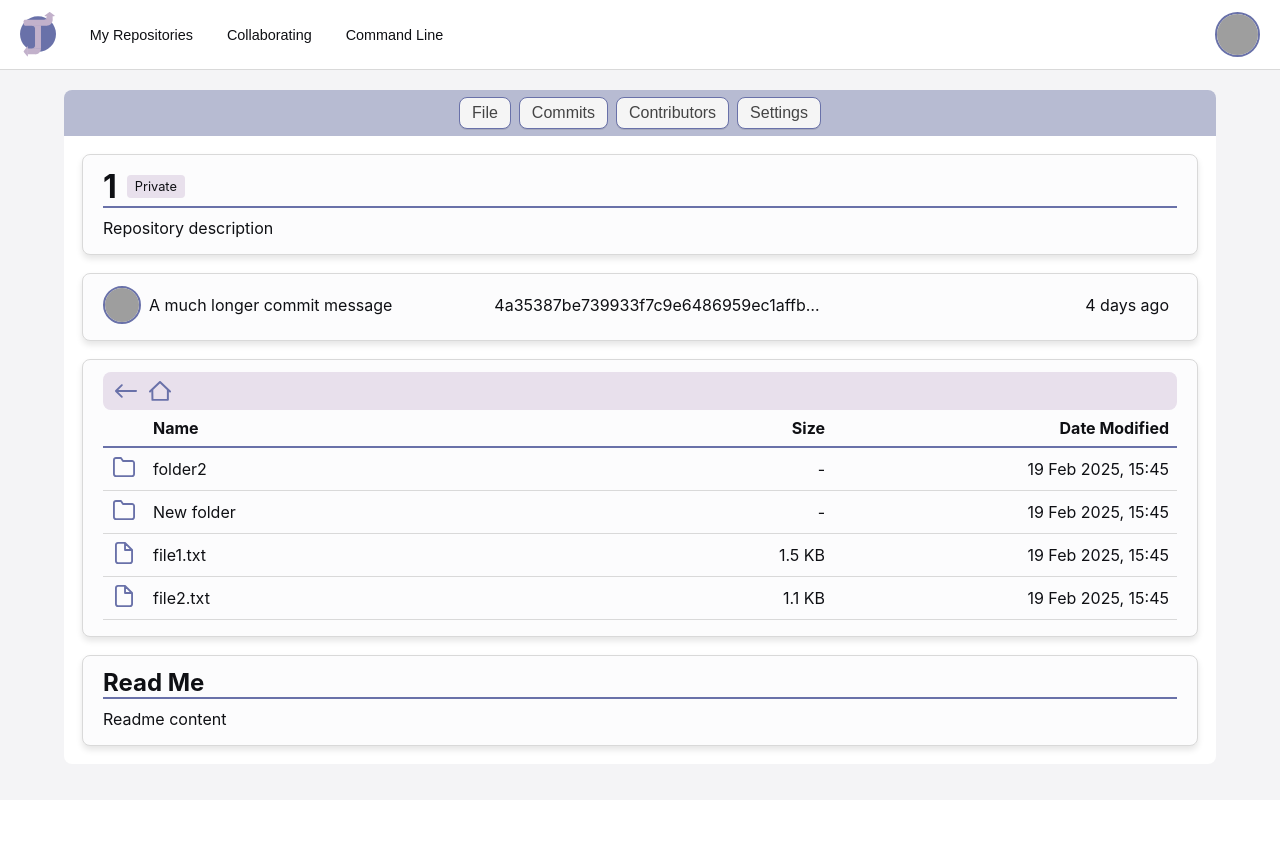
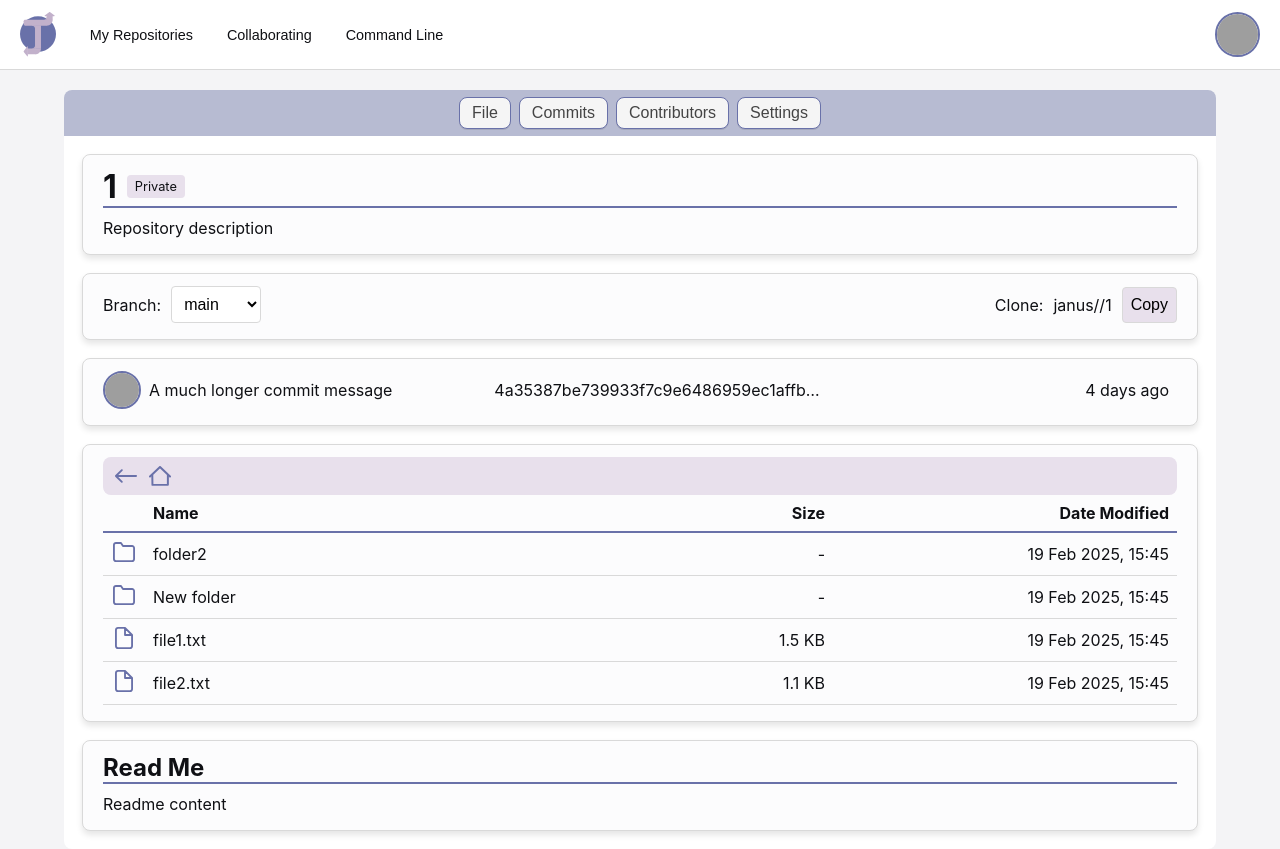
Before and after one commit to benjaminsanderswyatt/COMP3000-JanusVersionControl, a React (Create React App) app in the folder Fullstack/frontend/: page /repository/1/1/1 in a window 1280 px wide. Before the commit the page ends 800 px from the top, so only its background shows below. Built offline with nearby package versions, Linux system fonts and the light colour scheme; grey boxes are pictures that could not be loaded.

Commit message:
Implemented switching branches and clone

```diff
--- a/Fullstack/frontend/src/pages/Repos/RepoPage.js
+++ b/Fullstack/frontend/src/pages/Repos/RepoPage.js
@@ -1,12 +1,12 @@
 import React from "react";
 import { useParams, useNavigate, useLocation } from "react-router";
 
+import { useAuth } from "../../contexts/AuthContext";
 import Page from "../../components/Page";
 import Card from "../../components/Card";
 import Commit from "../../components/Repo/Commit"
 import RepoPageHeader from "../../components/Repo/RepoPageHeader";
 import FileExplorer from "../../components/Repo/FileExplorer";
-import CommitHistory from "../../components/Repo/CommitHistory";
 
 import styles from "../../styles/Pages/Repos/RepoPage.module.css";
 
@@ -14,6 +14,11 @@ const repoData = {
   id: 1,
   description: "Repository description",
   visibility: false,
+  branches: [ "main", "first", "second"],
+};
+
+
+const branchData = {
   latestCommit: {
     userId: 1,
     userName: "User 1",
@@ -104,21 +109,39 @@ const repoData = {
       }
     ]
   }
-};
+}
 
-// Test files for file explorer
-const files = [
-  { name: "Folder 1", type: "folder", size: "-", date: "2025-02-19T15:45:00Z" },
-  { name: "Folder 2", type: "folder", size: "-", date: "2025-02-19T15:45:00Z" },
-  { name: "File Name", type: "file", size: "1.3 kb", date: "2025-02-19T15:45:00Z" },
-];
 
 
 
 
 const RepoPage = () => {
+  const { authUser } = useAuth();
   const navigate = useNavigate();
-  const { name } = useParams(); // Get the name from the URL
+  const { name, branch } = useParams(); // Get the name from the URL
+
+
+
+  const handleBranchChange = (e) => {
+    // Navigate to the new branch using relative path
+    navigate(`/repository/${authUser}/${name}/${e.target.value}`);
+  };
+
+  const handleCopyToClipboard = () => {
+    const cloneUrl = `janus/${authUser}/${name}`;
+
+    navigator.clipboard
+      .writeText(cloneUrl)
+      .then(() => {
+
+        alert("Clone copied to clipboard");
+      })
+      .catch((err) => {
+        console.error("Failed to copy: ", err);
+
+        alert("Failed to copy clone");
+      });
+  };
 
 
 
@@ -142,12 +165,43 @@ const RepoPage = () => {
       </Card>
 
       <Card>
-        <Commit commit={repoData.latestCommit}></Commit>
+        {/* Dropdown list for picking branch */}
+        <div className={styles.repoDetails}>
+          <div className={styles.branchHolder}>
+            <label htmlFor="branch-select">Branch:</label>
+            <select
+              id="branch-select"
+              value={branch}
+              onChange={handleBranchChange}
+              className={styles.branchSelect}
+            >
+              {repoData.branches.map((branchOption) => (
+                <option key={branchOption} value={branchOption}>
+                  {branchOption}
+                </option>
+              ))}
+            </select>
+          </div>
+
+          <div className={styles.clone}>
+            <div>Clone:</div>
+            <div>janus/{authUser}/{name}</div>
+            {/* Copy to clipboard */}
+            <button onClick={handleCopyToClipboard} className={styles.copyButton}>
+              Copy
+            </button>
+
+          </div>
+        </div>
+      </Card>
+
+      <Card>
+        <Commit commit={branchData.latestCommit}></Commit>
       </Card>
 
 
       <Card>
-        <FileExplorer root={repoData.tree}></FileExplorer>
+        <FileExplorer root={branchData.tree}></FileExplorer>
       </Card>
 
 
@@ -155,7 +209,7 @@ const RepoPage = () => {
 
       <Card>
         <h2 className={styles.readme}>Read Me</h2>
-        <p>{repoData.readme.content}</p>
+        <p>{branchData.readme.content}</p>
       </Card>
 
     </Page>
```
